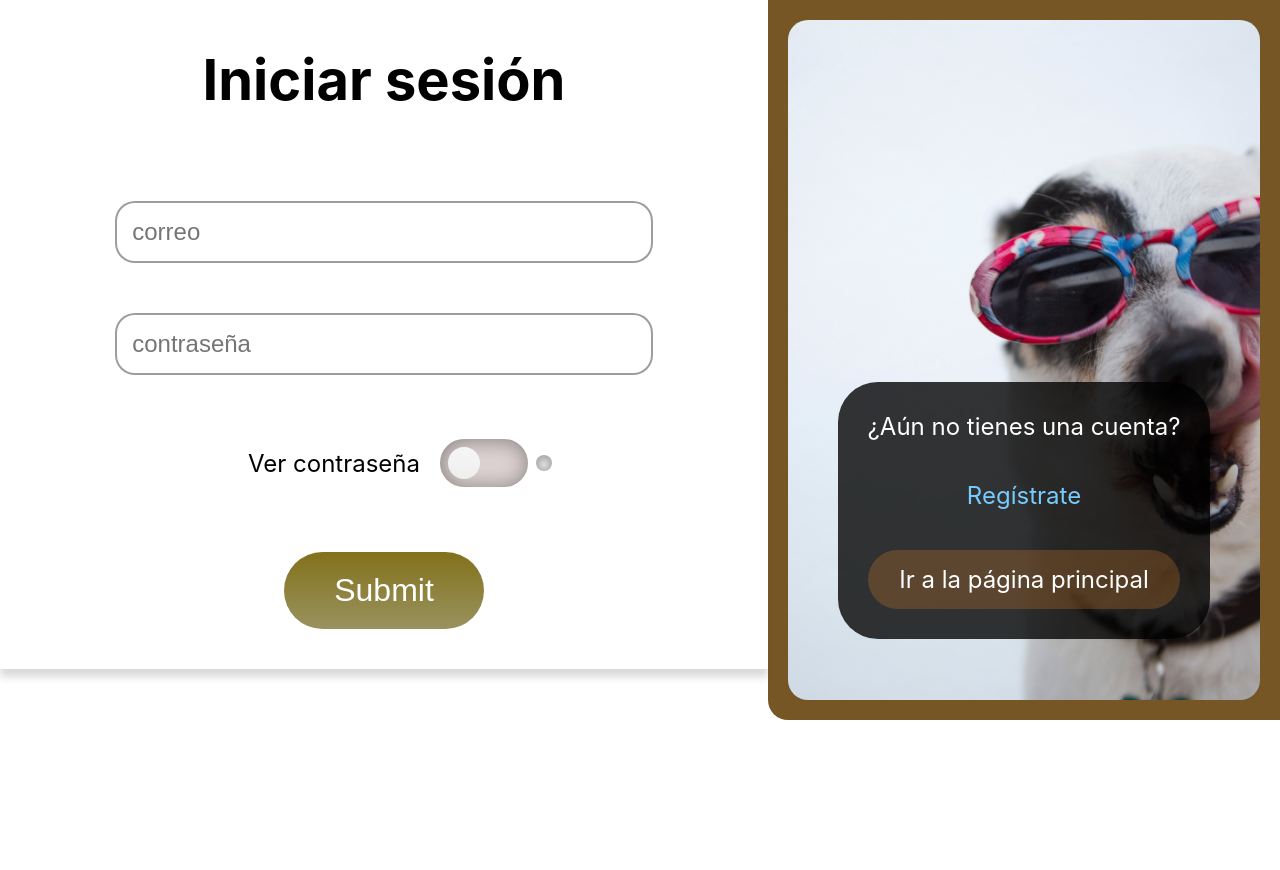
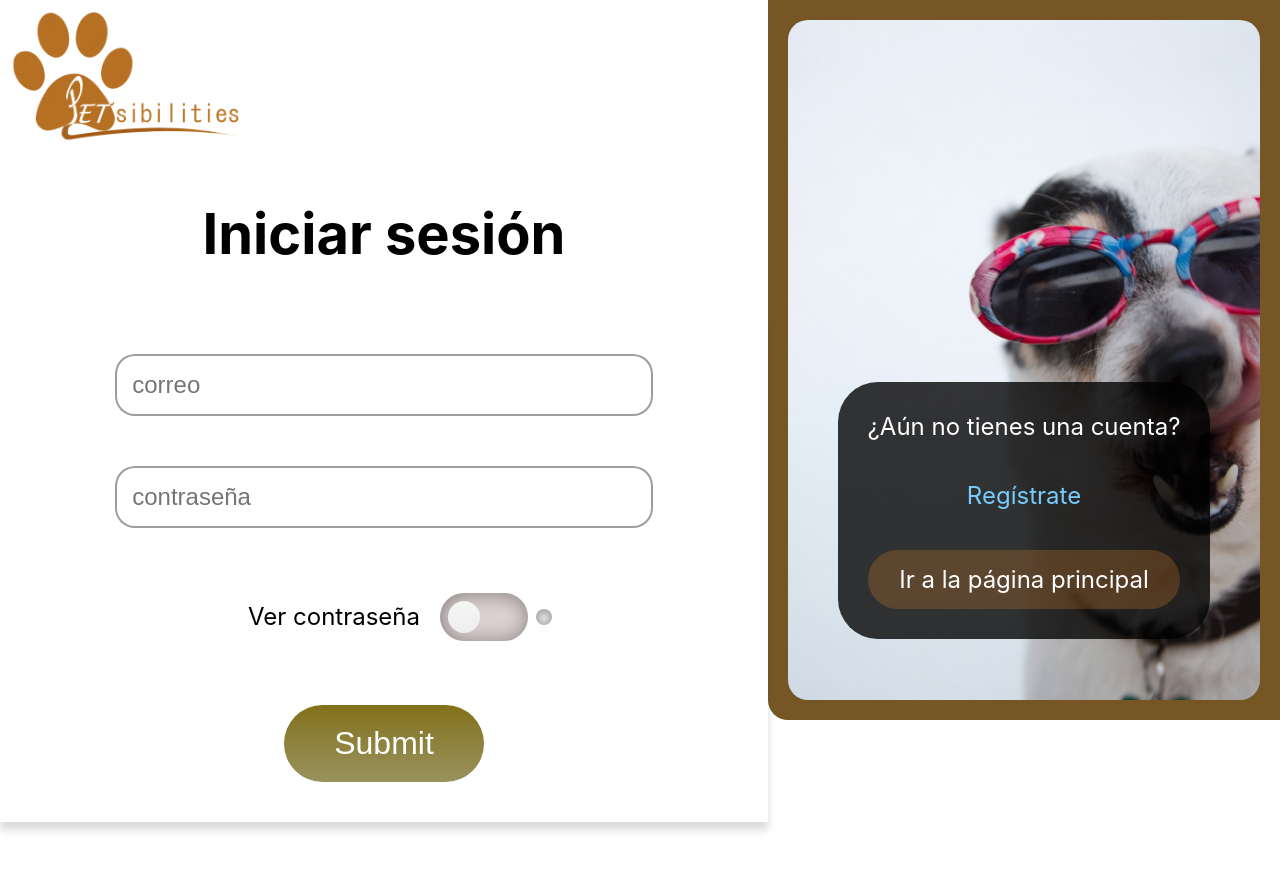
Before and after one commit to Dbaljeet/petsibilities, a Next.js app: page /login in a window 1280 px wide. Shown: the top 870 px of the page. Before the commit the page ends 816 px from the top, so only its background shows below. Built offline with nearby package versions, Linux system fonts and the light colour scheme.

Commit message:
[Add] logo->login page

```diff
--- a/pages/login.js
+++ b/pages/login.js
@@ -28,10 +28,14 @@ export default function login() {
       <Head>
         <title>Petsibilities - Iniciar sesión</title>
       </Head>
+
       <div className={styles.container}>
         <main className={styles.main}>
           <section className={styles.section1}>
-            <h2 className={styles.title}>Iniciar sesión</h2>
+            <header className={styles.section1_header}>
+              <img className={styles.Logoimg} src="/Logo.png" />
+              <h2 className={styles.title}>Iniciar sesión</h2>
+            </header>
             <form className={styles.form} onSubmit={handleSubmit}>
               <input
                 className={styles.input}
--- a/styles/Login.module.css
+++ b/styles/Login.module.css
@@ -1,3 +1,16 @@
+.section1_header{
+  display: flex;
+  flex-direction: column;
+}
+.Logoimg{
+  width: 250px;
+  object-fit: cover;
+  padding: 10px;
+}
+.title{
+  font-size: 3.5rem;
+  text-align: center;
+}
 .container{
   display: flex;
   flex-direction: column;
@@ -10,10 +23,7 @@
     position: absolute;
     width: 100%;
 }
-.title{
-    font-size: 3.5rem;
-    text-align: center;
-}
+
 
 .form{
   box-shadow: 0 8px 8px 0 rgba(0, 0, 0, 0.15);
@@ -63,13 +73,13 @@
   height: 90vh;
   width: 40%;
   min-width: 200px;
+  min-height: 600px;
   display: flex;
   flex-direction: column;
   align-items: center;
   justify-content: center;
   background-color: #634007e1;
   color: #fff;
-  margin: auto;
   padding: 20px;
   gap: 15px;
 }
@@ -78,6 +88,7 @@
   height: 100%;
   object-fit: cover;
   border-radius: 20px;
+  min-height: 567px;
 }
 .section2_info{
   position: absolute;
@@ -117,8 +128,7 @@
   }
   .section2_info{
     gap: 10px;
-    transform: translateY(0px);
-    position: relative;
+    width: 80%;
   }
 }
 
```
